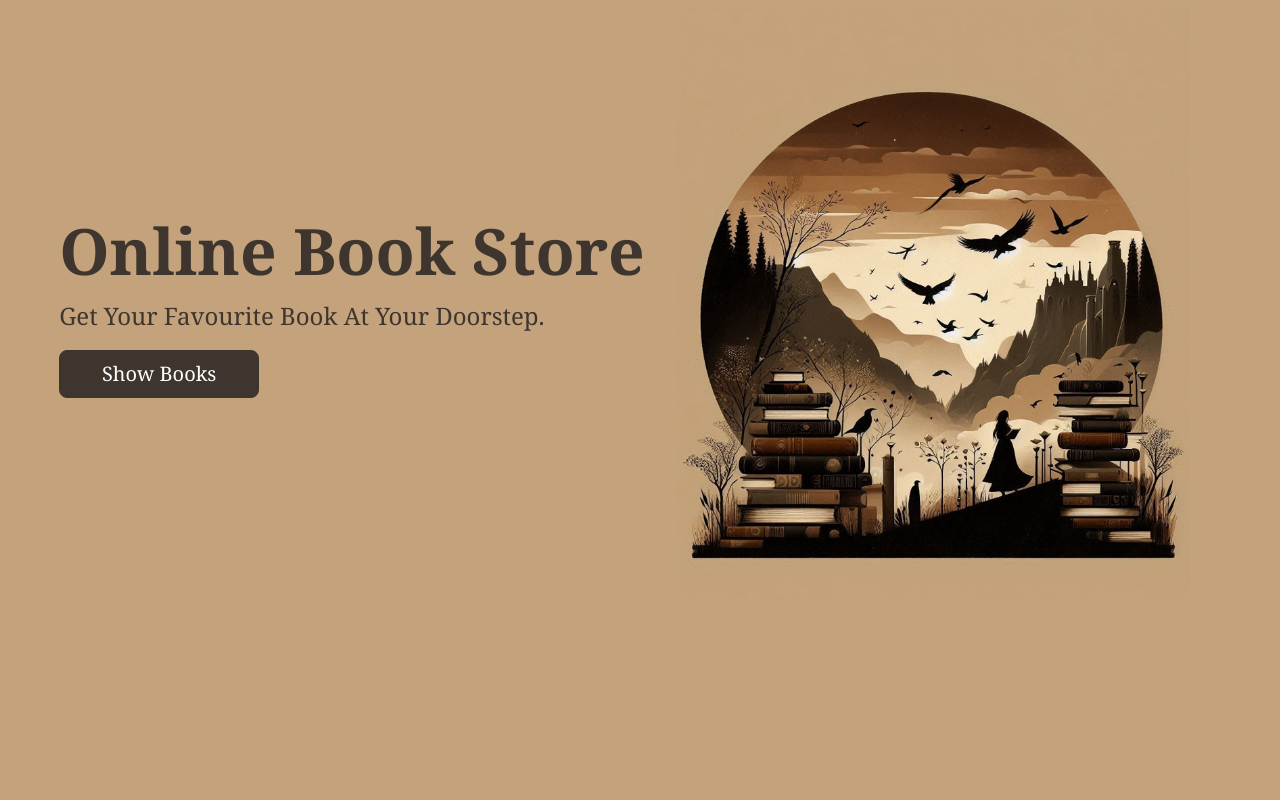
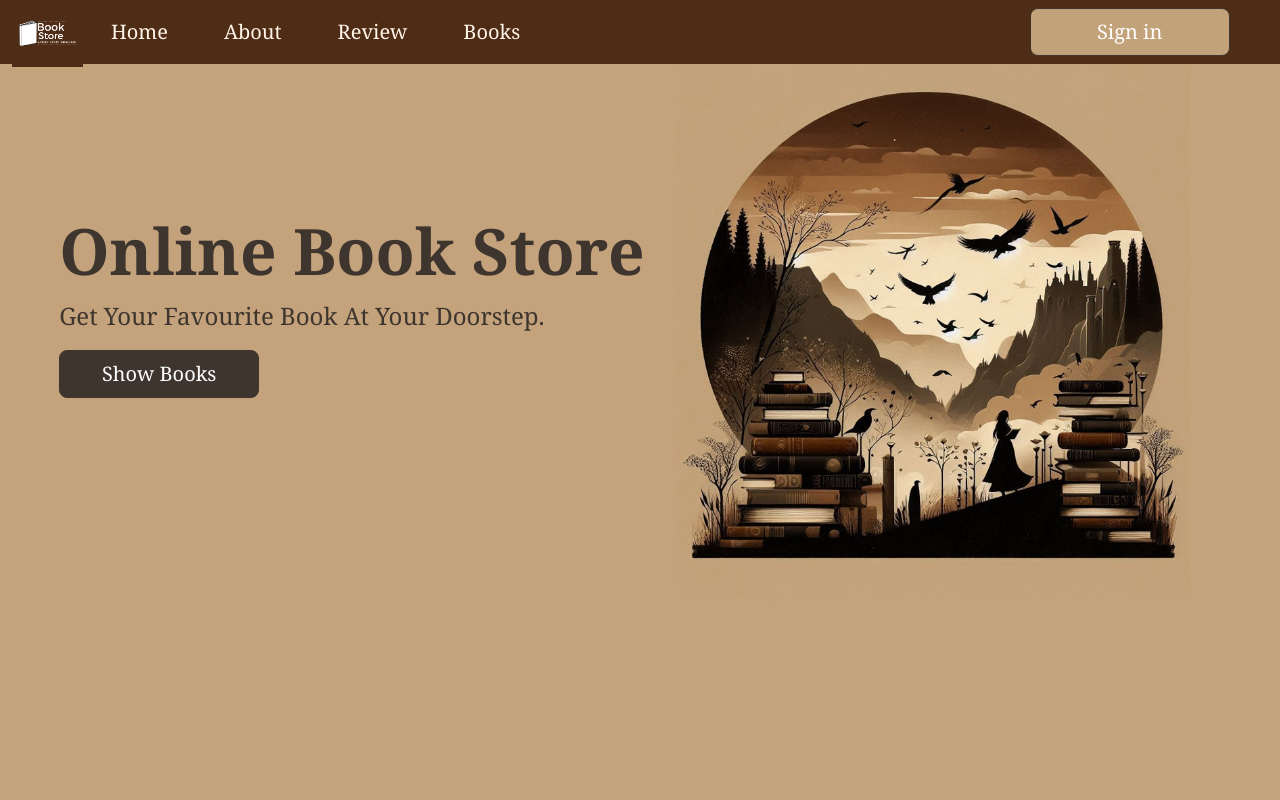
Before and after one commit to saniyasarfaraz/book-store, a React (Create React App) app: page / in a window 1280 px wide. Shown: the top 800 px of the page. Built offline with nearby package versions, Linux system fonts and the light colour scheme.

Commit message:
added book description component

```diff
--- a/src/App.css
+++ b/src/App.css
@@ -1,9 +1,39 @@
+
 body{
     background-color:#c4a27c;
     font-family:Cambria, Cochin, Georgia, Times, 'Times New Roman', serif;
 }
+.navbar{
+    background-color: #4f2c16;
+    position: fixed;
+    z-index: 30;
+    width:100vw;
+    height:5vw;
+  }
+  header{
+    background-color: #4f2c16;
+    position: fixed;
+    top:0;
+    z-index: 20;
+
+  }
+.nav-item{
+    margin: 20px;
+    font-size: 20px;
+    color: solid,rgb(255, 246, 234);
+  }
+   nav ul li a {
+    color:#fff5e9
+   }
+
 .home{
     background-color:#c4a27c;
+
+}
+.main-home{
+    /* position: relative;
+    top:-4rem; */
+
 }
 .home-card{
     /* display: flex; */
@@ -54,6 +84,10 @@ body{
 .book-card{
     background: #f5e1bc9e;
 }
+.multiple-cards:hover{
+background-color: #f5e1bcd5;
+
+}
 
 .book-img{
     height:90vh;
@@ -71,3 +105,37 @@ body{
 
 
   }
+  .footer {
+    background-color: #3E362E;
+    color: #fff;
+    padding: 20px;
+    text-align: center;
+  }
+
+  .footer-content {
+    max-width: 1200px;
+    margin: 0 auto;
+  }
+
+  .footer-content p {
+    margin: 0;
+  }
+
+  .footer-content nav ul {
+    list-style: none;
+    padding: 0;
+  }
+
+  .footer-content nav ul li {
+    display: inline;
+    margin: 0 10px;
+  }
+
+  .footer-content nav ul li a {
+    color: #fff;
+    text-decoration: none;
+  }
+
+  .footer-content nav ul li a:hover {
+    text-decoration: underline;
+  }
--- a/src/App.js
+++ b/src/App.js
@@ -1,32 +1,107 @@
 import "bootstrap/dist/css/bootstrap.min.css";
-import Bookdescription from "./components/bookdescription";
+import Bookdescription from "./components/Bookdescription";
 import Home from "./components/home";
 import "./App.css";
 import Books from "./components/assets/books";
-import Bookcard from "./components/bookcard";
-// import a from "./components/assets/Dune.jpg";
+import BookCard from "./components/BookCard";
+import Header from "./components/header";
+import { BrowserRouter as Router, Routes, Route } from "react-router-dom";
+import { useRef } from "react";
+import Footer from "./components/footer";
 
 function App() {
-  console.log(Books[0].imageSource);
+  const bookCardRef = useRef(null);
+
+  const scrollToBookCards = () => {
+    bookCardRef.current.scrollIntoView({ behavior: "smooth" });
+  };
   return (
     <div className="App">
-      <Home />
-      <div className="book-container">
-        {Books.map((item) => (
-          <Bookcard
+      <Header scrollToBookCards={scrollToBookCards} />
+      <Home scrollToBookCards={scrollToBookCards} />
+      <div ref={bookCardRef} className="book-container">
+        {Books.map((item, index) => (
+          <BookCard
+            key={index}
+            id={index}
             img={item.imageSource}
             title={item.bookName}
             author={item.author}
-            description={item.description}
+            description={item.Bookdescription}
             price={item.price}
             genre={item.bookGenre}
+            pages={item.pages}
           />
         ))}
       </div>
-      {/* <Bookdescription img={a} /> */}
+      {Books.map((item, index) => (
+        <Bookdescription
+          key={index}
+          id={index}
+          img={item.imageSource}
+          title={item.bookName}
+          author={item.author}
+          description={item.Bookdescription}
+          price={item.price}
+          genre={item.bookGenre}
+          pages={item.pages}
+        />
+      ))}
+      <Footer />
     </div>
   );
 }
+//mera code
+// <div className="App">
+//   <Header />
+//   <Home />
+//   <div className="book-container">
+//     {Books.map((item) => (
+//       <Bookcard
+//         img={item.imageSource}
+//         title={item.bookName}
+//         author={item.author}
+//         description={item.description}
+//         price={item.price}
+//         genre={item.bookGenre}
+//       />
+//     ))}
+//   </div>
+//   {/* <Bookdescription img={a} /> */}
+// </div>
+
+//chatgpt ka code
+
+//     <Router>
+//       <div className="App">
+//         <Header />
+//         <Routes>
+//           <Route path="/" element={<Home />} />
+//           <Route path="/books" element={<BookList />} />
+//           <Route path="/book/:id" element={<Bookdescription />} />
+//         </Routes>
+//       </div>
+//     </Router>
+//   );
+// }
+// function BookList() {
+//   return (
+//     <div className="book-container">
+//       {Books.map((item, index) => (
+//         <Bookcard
+//           key={index}
+//           id={index}
+//           img={item.imageSource}
+//           title={item.bookName}
+//           author={item.author}
+//           description={item.description}
+//           price={item.price}
+//           genre={item.bookGenre}
+//         />
+//       ))}
+//     </div>
+//   );
+// }
 
 export default App;
 
--- a/src/components/bookcard.js
+++ b/src/components/bookcard.js
@@ -1,4 +1,13 @@
-const bookcard = (props) => {
+import { useNavigate } from "react-router-dom";
+import { Link } from "react-router-dom";
+
+const BookCard = (props) => {
+  const navigate = useNavigate();
+
+  const handleBuyClick = () => {
+    navigate(`/book/${props.id}`);
+  };
+
   return (
     <div>
       <div
@@ -25,17 +34,19 @@ const bookcard = (props) => {
           <p className="fs-3" style={{ position: "absolute", bottom: "3rem" }}>
             ₹ {props.price}.00
           </p>
-          <button
-            href="#"
-            className="btn btn-primary btn "
+          <Link
+            to={`/Bookdesciption/${props.id}`}
+            className="btn btn-primary"
             style={{ position: "absolute", bottom: "1rem", width: "88%" }}
+            onClick={handleBuyClick}
+            description={props.Description}
           >
             Buy
-          </button>
+          </Link>
         </div>
       </div>
     </div>
   );
 };
 
-export default bookcard;
+export default BookCard;
--- a/src/components/bookdescription.js
+++ b/src/components/bookdescription.js
@@ -1,9 +1,15 @@
-function bookdescription(props) {
+import { useParams } from "react-router-dom";
+import Books from "./assets/books";
+
+const Bookdescription = (props) => {
+  // const { id } = useParams();
+  // const book = Books[id];
   return (
     <>
       <div
         className="card mb-3 book-card"
         style={{
+          minWidth: "80vw",
           maxWidth: "90vw",
           minHeight: "90vh",
           margin: "auto",
@@ -11,32 +17,49 @@ function bookdescription(props) {
         }}
       >
         <div className="row g-0 ">
-          <div className="col-md-4 ">
+          <div className="col-md-6">
             <img
               src={props.img}
               className="img-fluid rounded-start book-img"
               alt="a book"
+              style={{
+                margin: "2rem",
+                marginLeft: "5vw",
+
+                maxHeight: "85vh",
+              }}
             ></img>
           </div>
-          <div className="col-md-8">
+          <div className="col-md-6">
             <div className="card-body">
-              <h5 className="card-title">Card title</h5>
-              <p className="card-text">
-                This is a wider card with supporting text below as a
-                naturallead-in to additional content. This content is a little
-                bitlonger.
+              <h1 className="card-title">{props.title}</h1>
+              <p className="card-text text-body-secondary ">
+                Author: {props.author}
               </p>
-              <p className="card-text">
-                <small className="text-body-secondary">
-                  Last updated 3 mins ago
-                </small>
+              <p className="card-text fs-4">
+                <br></br>
+                <strong>Description:</strong> {props.description}
               </p>
+              <p className="card-text fs-5 ">Pages: {props.pages}</p>
+              <p className="card-text fs-5 ">Genre: {props.genre}</p>
+              <p
+                className="card-text  fs-3"
+                style={{ position: "absolute", bottom: "10rem" }}
+              >
+                Price: ₹ {props.price}.00
+              </p>
+              <button
+                className="btn btn-primary btn-lg"
+                style={{ position: "absolute", bottom: "4rem", width: "6vw" }}
+              >
+                Buy Now
+              </button>
             </div>
           </div>
         </div>
       </div>
     </>
   );
-}
+};
 
-export default bookdescription;
+export default Bookdescription;
--- a/src/components/footer.js
+++ b/src/components/footer.js
@@ -0,0 +1,28 @@
+import React from "react";
+
+const Footer = () => {
+  return (
+    <footer className="footer">
+      <div className="footer-content">
+        <p>
+          &copy; {new Date().getFullYear()} MyBookStore. All rights reserved.
+        </p>
+        <nav>
+          <ul>
+            <li>
+              <a href="/about">About Us</a>
+            </li>
+            <li>
+              <a href="/contact">Contact</a>
+            </li>
+            <li>
+              <a href="/privacy">Privacy Policy</a>
+            </li>
+          </ul>
+        </nav>
+      </div>
+    </footer>
+  );
+};
+
+export default Footer;
--- a/src/components/header.js
+++ b/src/components/header.js
@@ -0,0 +1,73 @@
+import logo from "./logo.png";
+import { Link } from "react-router-dom";
+const Navbar = (scrollToBookCards) => {
+  return (
+    <div className="header">
+      <nav className="navbar navbar-expand-lg ">
+        <div className="container-fluid">
+          {<img src={logo} alt="img not found" height={70} />}
+          {/* <span className="navbar-toggler-icon"></span>
+           */}
+          <div className="collapse navbar-collapse" id="navbarSupportedContent">
+            <ul className="navbar-nav me-auto mb-2 mb-lg-0">
+              <li className="nav-item">
+                <Link
+                  className="nav-link active"
+                  aria-current="page"
+                  to="/"
+                  style={{ color: "#fff5e9" }}
+                >
+                  Home
+                </Link>
+              </li>
+              <li className="nav-item">
+                <a
+                  className="nav-link active"
+                  aria-current="page"
+                  href="#"
+                  style={{ color: "#fff5e9" }}
+                >
+                  About
+                </a>
+              </li>
+
+              <li className="nav-item">
+                <a className="nav-link" href="#" style={{ color: "#fff5e9" }}>
+                  Review
+                </a>
+              </li>
+
+              <li className="nav-item">
+                <button
+                  className="nav-link active"
+                  aria-current="page"
+                  href="#"
+                  style={{ color: "#fff5e9", background: "none" }}
+                  onClick={(e) => {
+                    e.preventDefault();
+                    scrollToBookCards();
+                  }}
+                >
+                  Books
+                </button>
+              </li>
+            </ul>
+
+            <Link
+              to="/"
+              className="btn btn-primary btn-lg"
+              style={{
+                backgroundColor: "#c2a279",
+                position: "relative",
+                right: "3vw",
+              }}
+            >
+              Sign in
+            </Link>
+          </div>
+        </div>
+      </nav>
+    </div>
+  );
+};
+export default Navbar;
--- a/src/components/home.js
+++ b/src/components/home.js
@@ -1,9 +1,10 @@
-import Bookdescription from "./bookdescription";
+import Bookdescription from "./Bookdescription";
 import image from "./image.png";
+import { Link } from "react-router-dom";
 
-const home = () => {
+const home = ({ scrollToBookCards }) => {
   return (
-    <div>
+    <div className="main-home">
       <div className="d-flex flex-row mb-3">
         <div className="p-2">
           <div
@@ -17,9 +18,12 @@ const home = () => {
               <p className="card-text home-text">
                 Get Your Favourite Book At Your Doorstep.
               </p>
-              <a href="" className="btn btn-primary btn-lg">
+              <button
+                onClick={scrollToBookCards}
+                className="btn btn-primary btn-lg"
+              >
                 Show Books
-              </a>
+              </button>
             </div>
           </div>
         </div>
```
Also changed, not shown: src/components/assets/books.js (+12 -12 lines), src/index.js (+16 -8 lines), src/components/l.png (added), src/components/logo.png (added).
